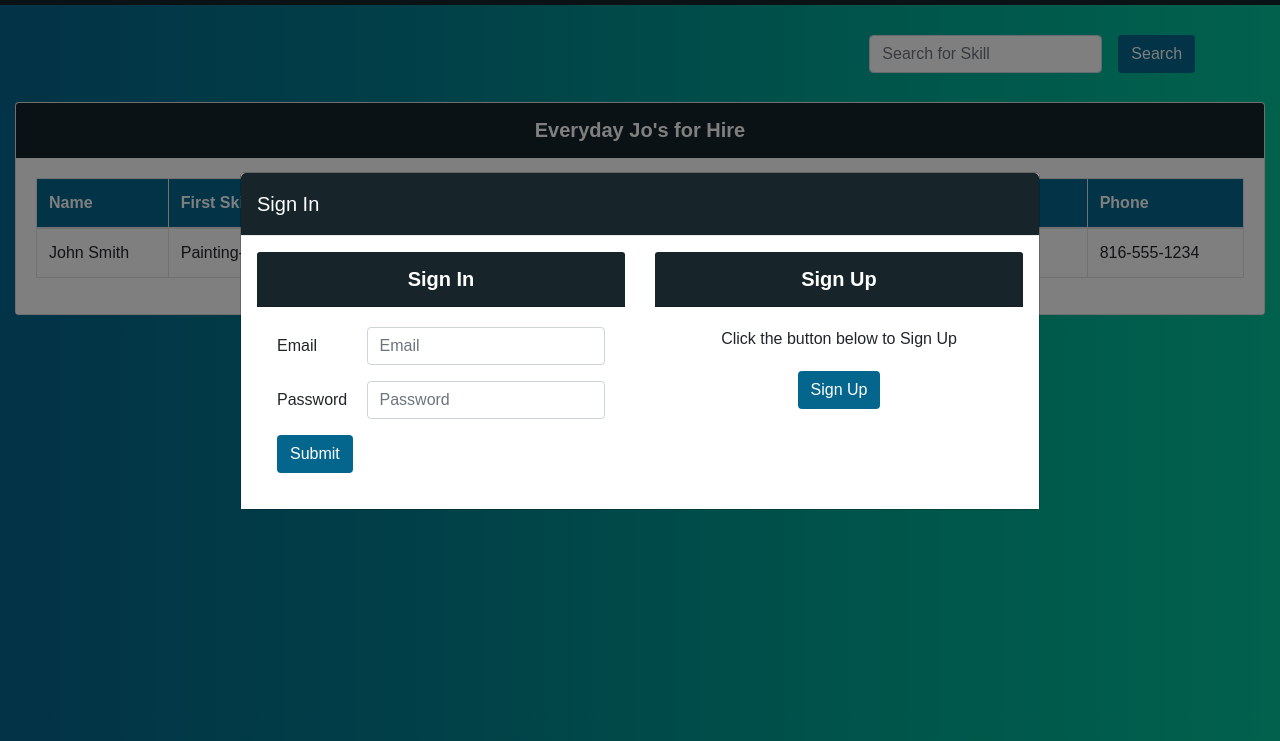
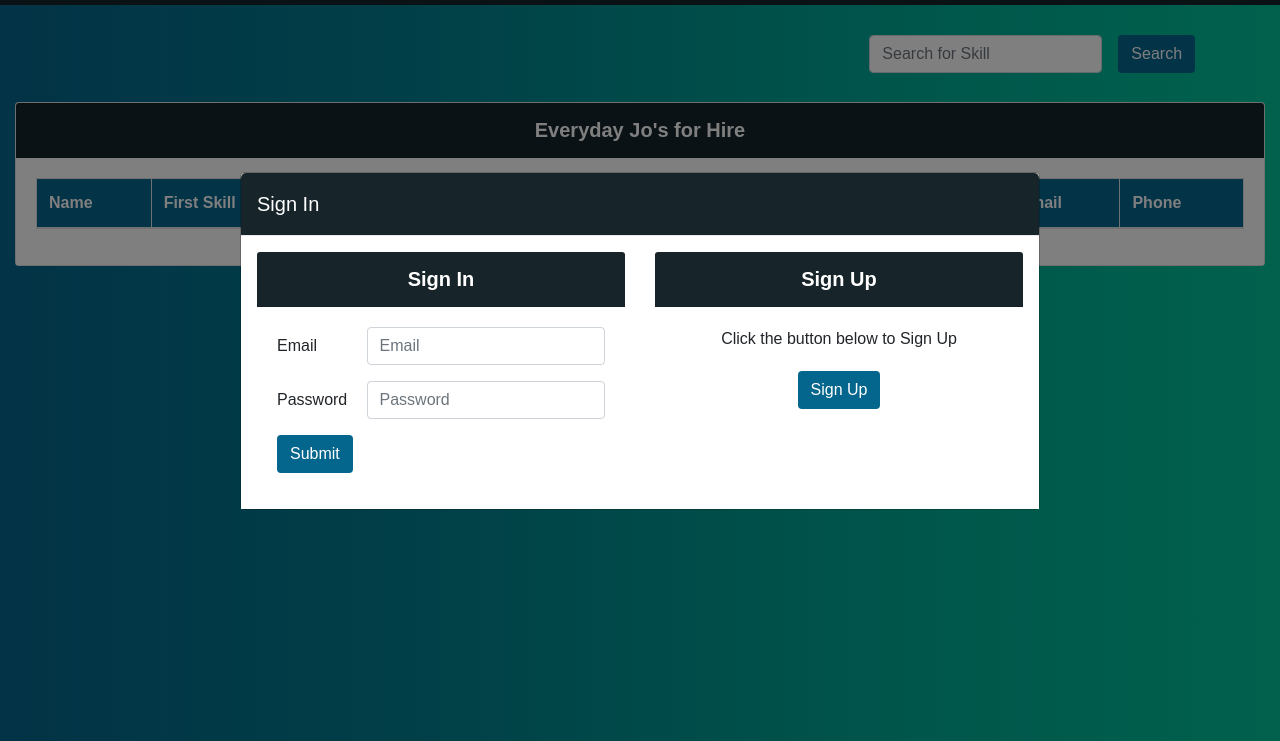
Before and after one commit to Cornflakes1009/everyday-jo-jobs, a website: page views/main.html in a window 1280 px wide. Shown: the part 59-800 px from the top of the page. Drawn offline with nearby package versions, Linux system fonts and the light colour scheme; no server answers.

Commit message:
cleaned up code

```diff
--- a/public/assets/js/main.js
+++ b/public/assets/js/main.js
@@ -1,18 +1,13 @@
 $(document).ready(function () {
   $('#loginModal').modal({ backdrop: 'static', keyboard: false });
-
 
   $("#modal-sign-up").on("click", function () {
     window.location.href = "/signup";
   });
 
-    $("#modal-sign-up").on("click", function() {
-        window.location.href = "/signup";
-    });
-
-    var tr = $('<tr>');
-    var $membersContainer = $(".table-body");
-    var members = [];
+  var tr = $('<tr>');
+  var $membersContainer = $(".table-body");
+  var members = [];
 
 
   var tr = $('<tr>');
@@ -46,4 +41,5 @@ $(document).ready(function () {
   };
 
   getUsers();
+
 }); // end of document ready func
--- a/views/main.html
+++ b/views/main.html
@@ -71,18 +71,7 @@
                                 </tr>
                             </thead>
                             <tbody class="table-body">
-                                <tr id="users-table">
-                                    <td>John Smith</td>
-                                    <td>Painting-general</td>
-                                    <td>$50.00</td>
-                                    <td>N/A</td>
-                                    <td>N/A</td>
-                                    <td>N/A</td>
-                                    <td>N/A</td>
-                                    <td>john@example.com</td>
-                                    <td>816-555-1234</td>
-                                </tr>
-
+                                <!-- Inserting Members from Database Here -->
                                 </tr>
                             </tbody>
                         </table>
```
Also changed, not shown: models/newMember.js (+1 -9 lines).
